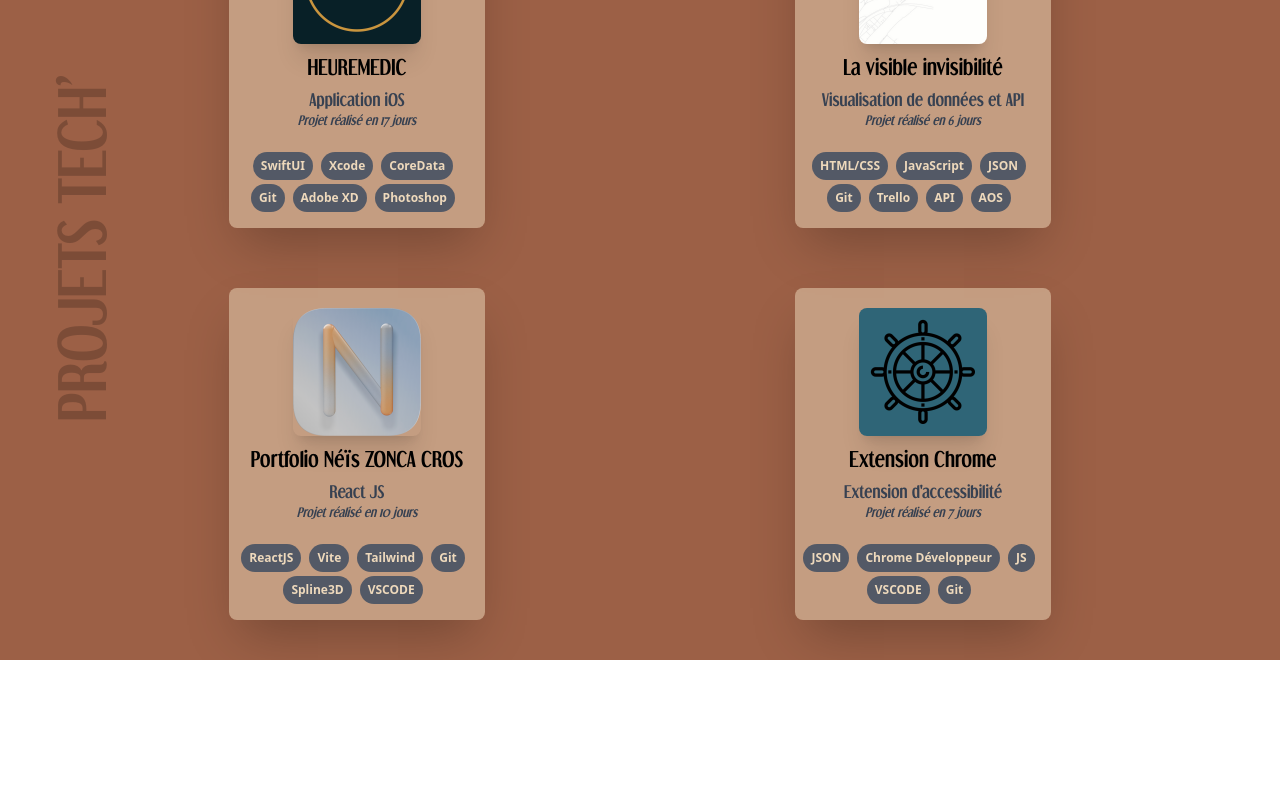
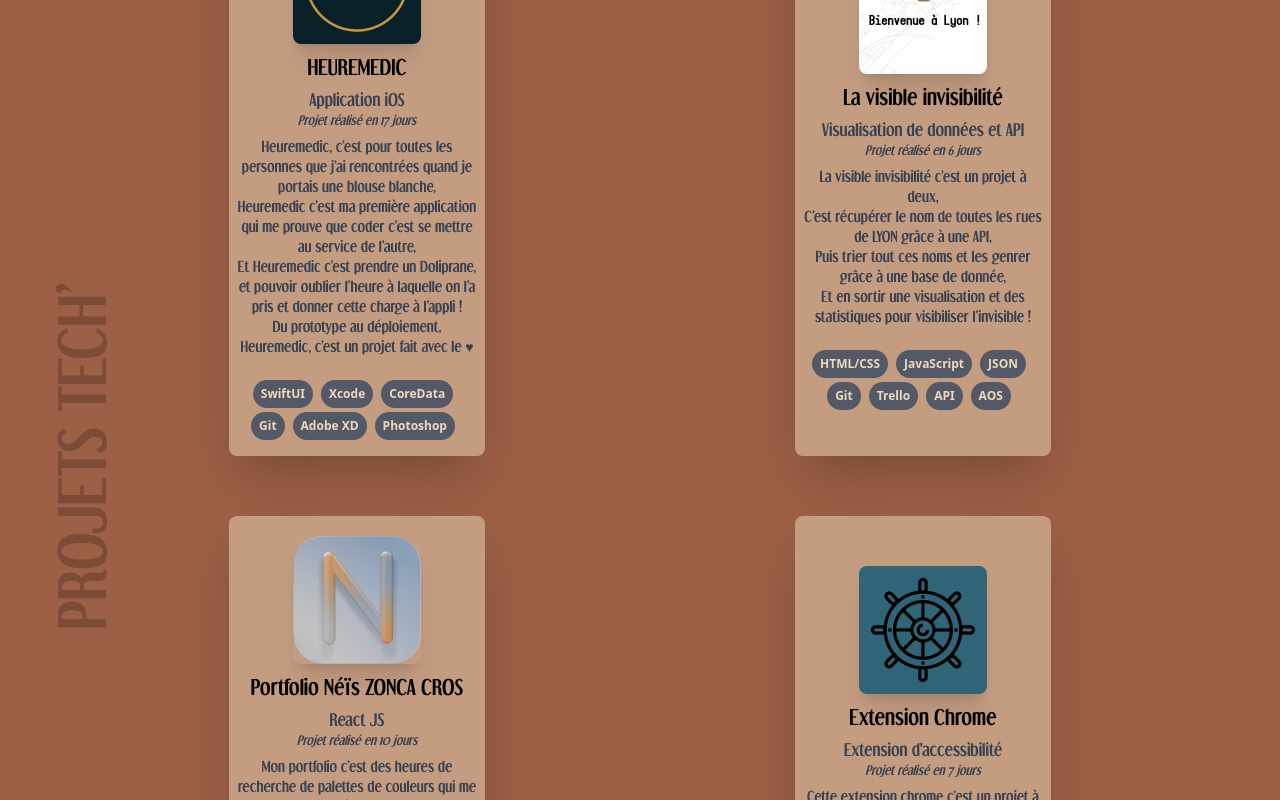
Before and after one commit to neis-zonca-cros/portfolio, a React (Vite) app: page / in a window 1280 px wide. Shown: the part 1920-2720 px from the top of the page. Before the commit the page ends 2580 px from the top, so only its background shows below. Built offline with nearby package versions, Linux system fonts and the light colour scheme.

Commit message:
description

```diff
--- a/src/components/Card.jsx
+++ b/src/components/Card.jsx
@@ -17,7 +17,7 @@ const Card = ({ imageUrl, title, description, soustitre, techStack, lien, temps
                 <div className="font-[dream] text-xl text-center">{title}</div>
                 <p className="text-gray-700 mt-2 text-base text-center font-[dream]">{soustitre}</p>
                 <p className="text-gray-700 text-xs text-center italic font-[dream]">{temps}</p>
-                <p className="text-gray-700 mt-2 text-sm text-center font-[dream]">{description}</p>
+                <p className="mt-2 text-sm text-center font-[dream] text-gray-700">{description}</p>
 
                 <div className="flex flex-wrap justify-center mt-5 mb-2">
                     {stackedTech}
--- a/src/pages/Projets.jsx
+++ b/src/pages/Projets.jsx
@@ -14,6 +14,14 @@ const Projets = () => {
       title: 'HEUREMEDIC',
       soustitre: 'Application iOS',
       temps: 'Projet réalisé en 17 jours',
+      description: (
+        <>
+          Heuremedic, c’est pour toutes les personnes que j’ai rencontrées quand je portais une blouse blanche,<br />
+          Heuremedic c’est ma première application qui me prouve que coder c’est se mettre au service de l’autre,<br />
+          Et Heuremedic c’est prendre un Doliprane, et pouvoir oublier l’heure à laquelle on l’a pris et donner cette charge à l’appli !<br />
+          Du prototype au déploiement, Heuremedic, c’est un projet fait avec le ♥
+        </>
+      ),
       // description: 'Heuremedic, c’est pour toutes les personnes que j’ai rencontré quand je portais une blouse blanche, \n Heuremedic c’est ma première application qui me prouve que coder c’est se mettre au service de l’autre, \n Et Heuremedic c’est prendre un Doliprane, et pouvoir oublier l’heure à laquelle on l’a pris et donner cette charge à l’appli ! \n Heuremedic, c’est un projet fait avec le ♥ ',
       techStack: ['SwiftUI', 'Xcode', 'CoreData', 'Git', 'Adobe XD', 'Photoshop'],
     },
@@ -24,6 +32,14 @@ const Projets = () => {
       title: 'La visible invisibilité',
       soustitre: 'Visualisation de données et API',
       temps: 'Projet réalisé en 6 jours',
+      description:(
+        <>
+        La visible invisibilité c’est un projet à deux, <br />
+        C’est récupérer le nom de toutes les rues de LYON grâce à une API, <br />
+        Puis trier tout ces noms et les genrer grâce à une base de donnée, <br />
+        Et en sortir une visualisation et des statistiques pour visibiliser l’invisible !<br />
+        </>
+      ),
       techStack: ['HTML/CSS', 'JavaScript', 'JSON', 'Git', 'Trello', 'API', 'AOS'],
     },
     {
@@ -33,6 +49,14 @@ const Projets = () => {
       title: 'Portfolio Néïs ZONCA CROS',
       soustitre: 'React JS',
       temps: 'Projet réalisé en 10 jours',
+      description:(
+        <>
+        Mon portfolio c’est des heures de recherche de palettes de couleurs qui me représentent,<br />
+        C’est plonger dans de la modélisation 3D avec Spline, <br />
+        C’est découvrir React et apprendre à ranger les composants correctement,<br />
+        C’est vouloir du beau, du doux, et de la joie !<br />
+        </>
+      ),
       techStack: ['ReactJS', 'Vite', 'Tailwind', 'Git', 'Spline3D', 'VSCODE'],
     },
 
@@ -43,6 +67,14 @@ const Projets = () => {
       title: 'Extension Chrome',
       soustitre: "Extension d'accessibilité ",
       temps: 'Projet réalisé en 7 jours ',
+      description:(
+        <>
+        Cette extension chrome c’est un projet à trois, <br />
+        A la recherche d’un code qui puisse aider à accéder au web, <br />
+        C’est la découverte du Manifest, des cookies, et du cache navigateur !<br />
+        </>
+
+      ),
       techStack: ['JSON', 'Chrome Développeur', 'JS', 'VSCODE', 'Git'],
     },
   ]);
```
